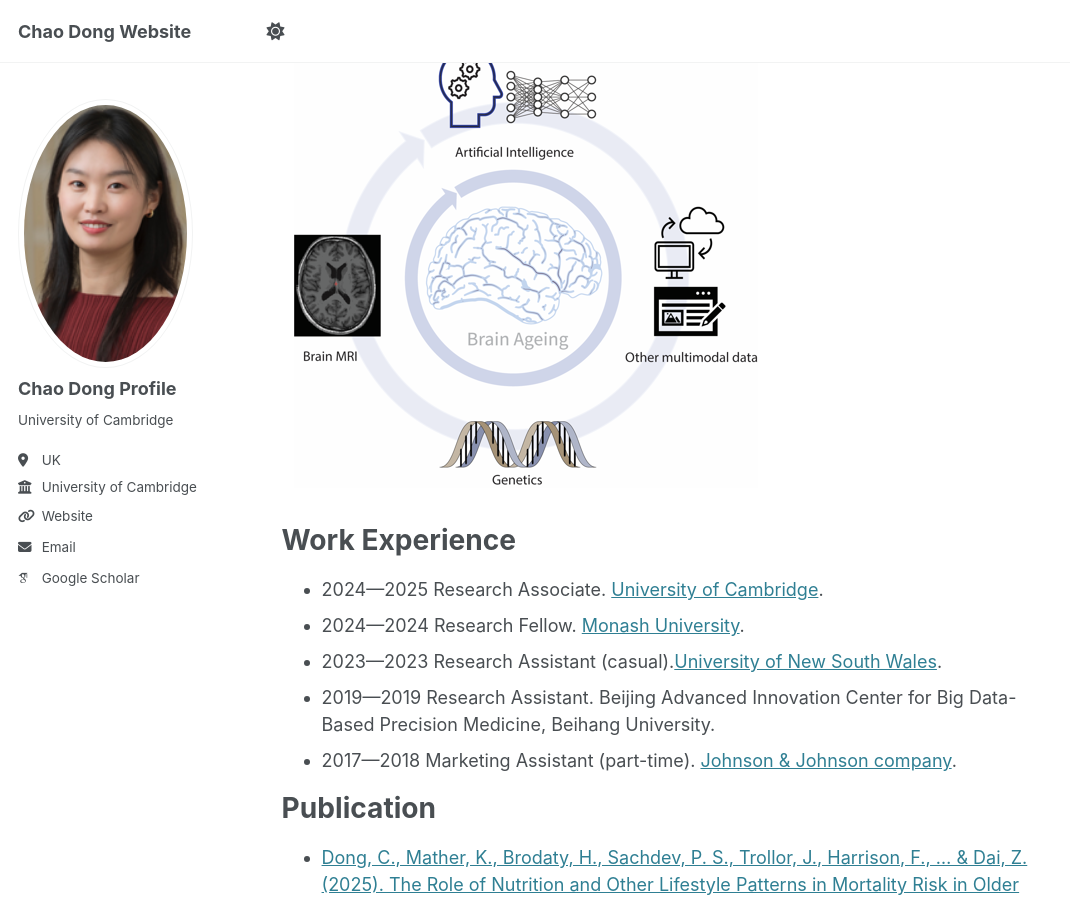
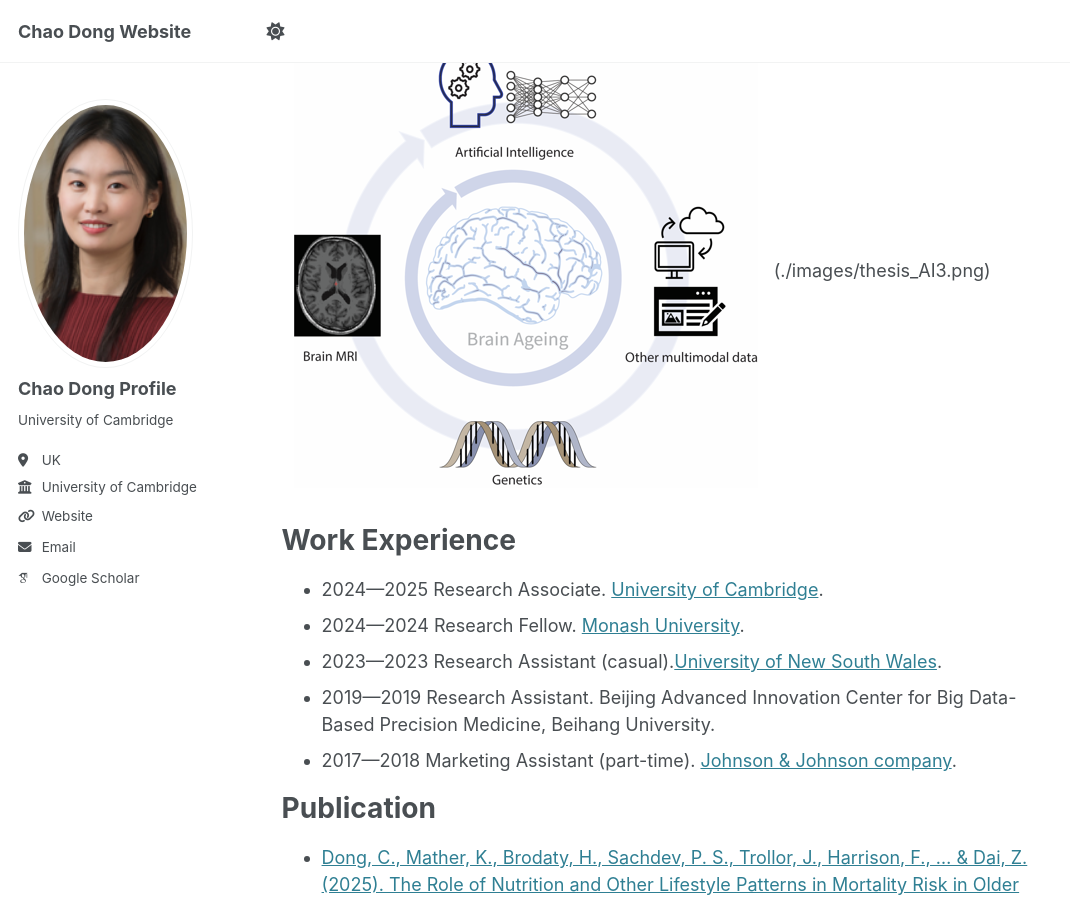
Before and after one commit to ChaoDong12/chaodong.github.io, a Jekyll site: the page built from _pages/about.md, in a window 1280 px wide and 900 px high, scrolled down 433 px. Shown: the whole window, without its empty margins (0-1070 px from the left). Built offline with Jekyll 4.4.1, drawn with Linux system fonts in a browser that asks for light colours; some web fonts are replaced.

Commit message:
Update about.md

```diff
--- a/_pages/about.md
+++ b/_pages/about.md
@@ -12,7 +12,7 @@ I am currently a Research Associate at the [University of Cambridge](https://www
 I obtained my PhD in psychiatry in the [University of New South Wales](https://www.cheba.unsw.edu.au/) with prestigious Scientia PhD Scholarship, and earned my bachelor's and master's degrees in Biomedical Engineering.
 
 ------
-![Reseach](./images/thesis.png)
+![Reseach](./images/thesis.png) (./images/thesis_AI3.png)
 
 
 Work Experience
```
